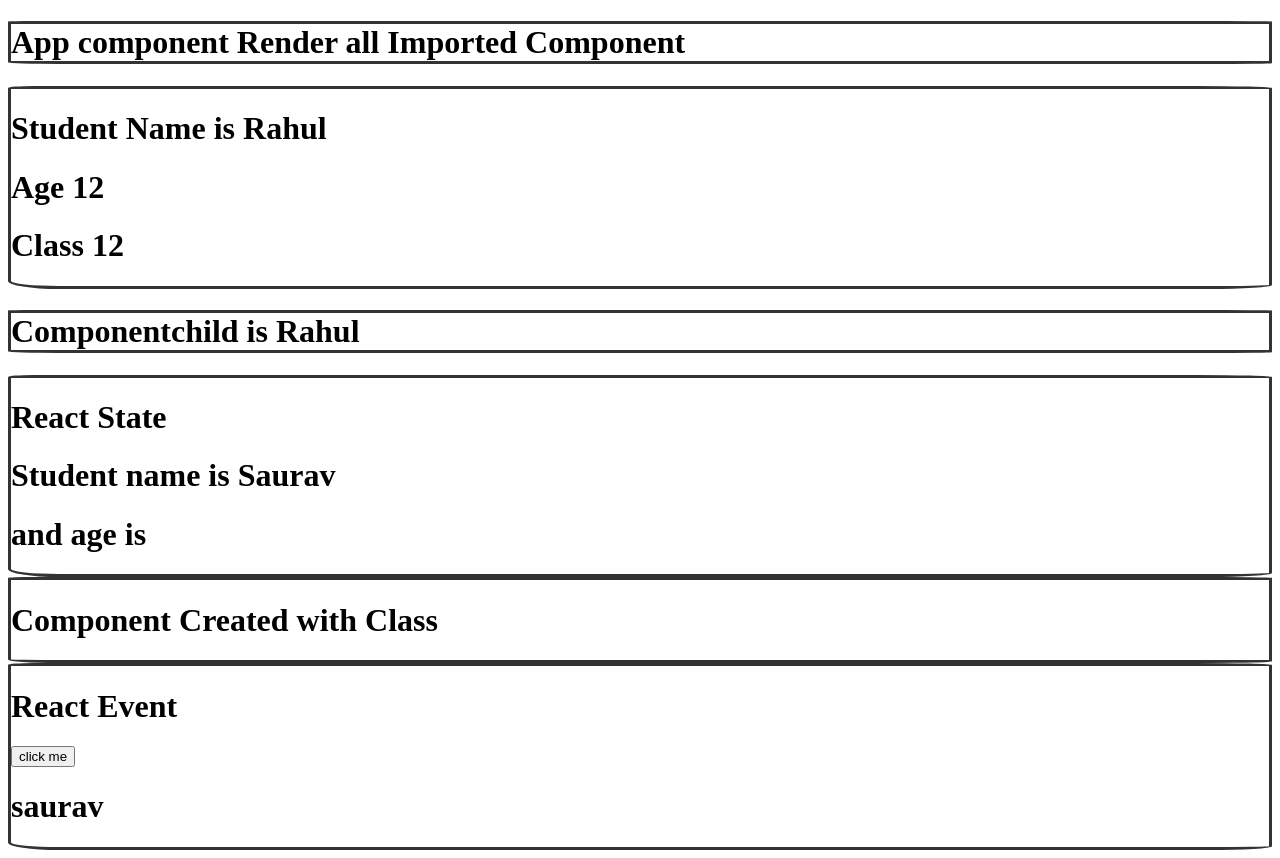
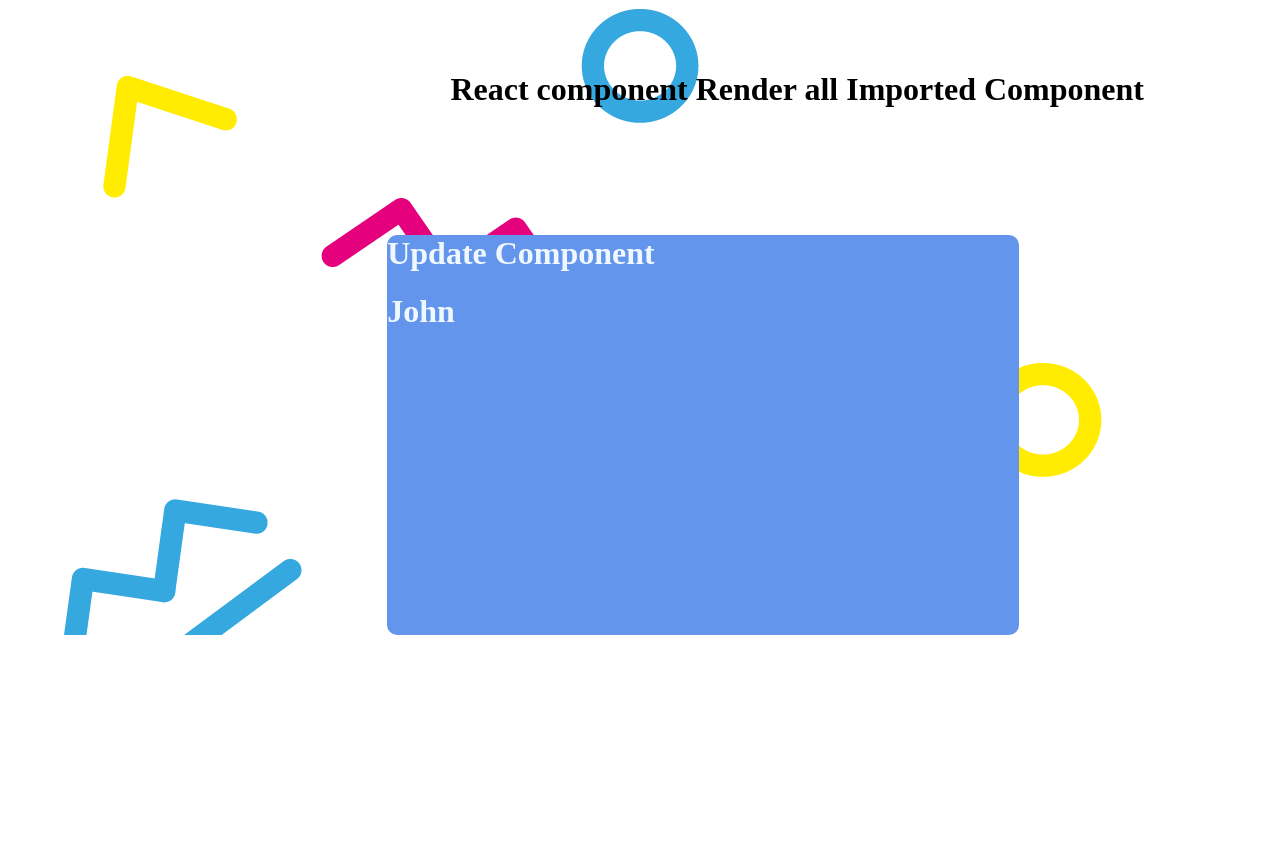
Before and after one commit to SauravRana97/React_app, a React (Create React App) app: page / in a window 1280 px wide. After the commit the page ends 800 px from the top, so only its background shows below. Built offline with nearby package versions, Linux system fonts and the light colour scheme.

Commit message:
React Lifecycle hook Mounted

```diff
--- a/src/App.js
+++ b/src/App.js
@@ -1,21 +1,25 @@
 import React from "react";
 import "./css/Common.css"
-import ReactPropType from "./reactProptype";
-import Componentchild from "./reactComponentchild";
-import Reactstate from "./reactState";
-import Reactclass from "./reactclass";
-import ReactEvent from "./reactEvent";
+// import ReactPropType from "./reactproptypeCH/reactProptype";
+// import Componentchild from "./reactComponentchildCh/reactComponentchild";
+// import Reactstate from "./reactStateCH/reactState";
+// import Reactclass from "./reactclassCh/reactclass";
+// import ReactEvent from "./reactEventCh/reactEvent";
+// import Reactmount from "./reactlifecyclehookCh/reactmount/reactMount"
+import Reactupdate from "./reactlifecyclehookCh/reactupdate/reactUpdate"
 
 const App = () => {
   return (
-    <div>
-      <h1 className="box">App component Render all Imported Component</h1>
-      <ReactPropType name="Rahul" sum={10+2}/>
+    <div className="home">
+      <h1 style={{margin: "0 0 0 35%", padding:"5% 0 0 0" }}>React component Render all Imported Component</h1>
+      {/* <ReactPropType name="Rahul" sum={10+2}/>
       <Componentchild> is Rahul</Componentchild>
       <Reactstate/>
       <Reactclass/>
-      <ReactEvent/>
-    </div>
+      <ReactEvent/> */}
+      {/* <Reactmount /> */}
+      <Reactupdate/>
+      </div>
   );
 };
 
--- a/src/css/Common.css
+++ b/src/css/Common.css
@@ -1,7 +1,14 @@
-.button{
-    display: none;
+.home {
+  width: 100%;
+  border-radius: 10px 10px;
+  background-image: url("../asset/homebg.png");
 }
-.box{
-    border: 3px solid #333333;
-    border-radius: 2% 6% 5% 4% / 1% 1% 2% 4%;
+.box {
+  width: 50%;
+  height: 50vh;
+  padding: 0 0 0 0;
+  margin: 10% 0 0 30%;
+  border-radius: 10px 10px;
+  color: aliceblue;
+  background-color: cornflowerblue;
 }
--- a/src/reactComponentchild.js
+++ b/src/reactComponentchildCh/reactComponentchild.js
@@ -1,5 +1,5 @@
 import React from "react";
-import "./css/Common.css"
+import "../css/Common.css"
 const Componentchild =(props)=>{
     return(
         <>
--- a/src/reactEvent.js
+++ b/src/reactEventCh/reactEvent.js
@@ -1,5 +1,5 @@
 import React, { useState } from "react";
-import "./css/Common.css";
+import "../css/Common.css";
 
 //implement all diffrent method of event handling
 const ReactEvent = () => {
--- a/src/reactState.js
+++ b/src/reactStateCH/reactState.js
@@ -1,5 +1,5 @@
 import React, { Component } from "react";
-import "./css/Common.css"
+import "../css/Common.css"
 class reactstate extends Component {
 
     state={
--- a/src/reactclass.js
+++ b/src/reactclassCh/reactclass.js
@@ -1,5 +1,5 @@
 import React, { Component } from "react";
-import "./css/Common.css";
+import "../css/Common.css";
 class Reactclass extends Component {
   render() {
     return (
--- /dev/null
+++ b/src/reactlifecyclehookCh/reactmount/reactMount.js
@@ -0,0 +1,32 @@
+import React, { Component } from "react";
+
+// const mounted = () => {
+//   return (
+//     <div>
+//       <h1>Mounted Component</h1>
+//     </div>
+//   );
+// };
+
+export default class mounted extends Component {
+  constructor() {
+    super();
+    this.state = {
+      name: "John",
+    };
+  }
+  componentDidMount(){
+    console.log("Mounted Component")
+    setTimeout(() => {
+        this.setState({name: "saurav"})
+      }, 3000);
+  }
+  render() {
+    return (
+      <div>
+        <h1>Mounted Component</h1>
+       <h1>{this.state.name}</h1>
+      </div>
+    );
+  }
+}
--- /dev/null
+++ b/src/reactlifecyclehookCh/reactupdate/reactUpdate.js
@@ -0,0 +1,32 @@
+import React, { Component } from "react";
+import "../../css/Common.css"
+// const updated = () => {
+//   return (
+//     <div>
+//       <h1>updated Component</h1>
+//     </div>
+//   );
+// };
+
+export default class updated extends Component {
+  constructor() {
+    super();
+    this.state = {
+      name: "John",
+    };
+  }
+  componentDidUpdate() {
+    console.log("Update Component");
+    setTimeout(() => {
+      this.setState({ name: "Saurav" });
+    }, 3000);
+  }
+  render() {
+    return (
+      <div className="box">
+        <h1>Update Component </h1>
+        <h1>{this.state.name}</h1>
+      </div>
+    );
+  }
+}
--- a/src/reactProptype.js
+++ b/src/reactproptypeCH/reactProptype.js
@@ -1,6 +1,6 @@
 import React from "react";
 import pt from "prop-types"
-import "./css/Common.css"
+import "../css/Common.css"
 const ReactProptype = (props) => {
   return (
     <div className="box">
```
Also changed, not shown: src/asset/componentbg.png (added), src/asset/homebg.png (added).
